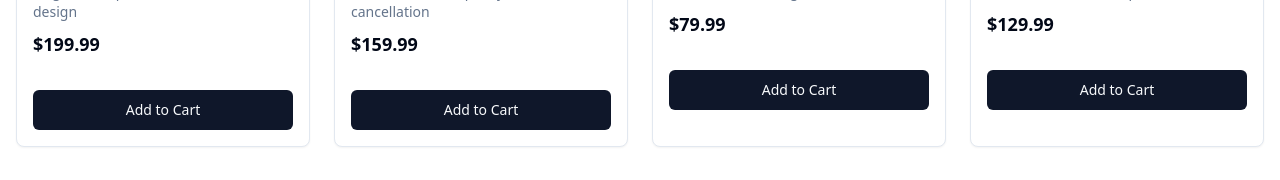
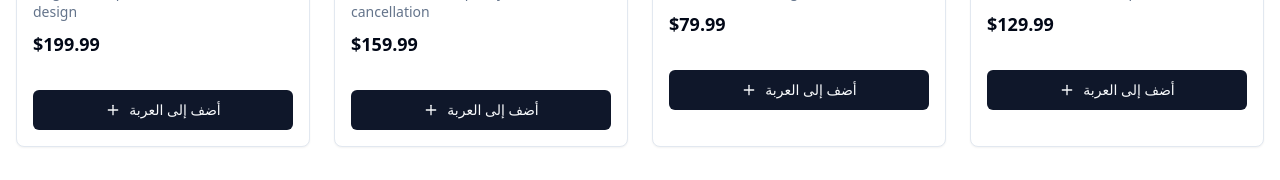
Before and after one commit to aljup/Shop-Ai-New, a React (Vite) app: page / in a window 1280 px wide. Shown: the part 423-603 px from the top of the page. Built offline with nearby package versions, Linux system fonts and the light colour scheme.

Commit message:
Enhance add to cart button
The add to cart button will have new effects.

```diff
--- a/src/components/ProductCard.tsx
+++ b/src/components/ProductCard.tsx
@@ -1,8 +1,11 @@
 
+import { useState } from "react";
 import { Product } from "@/types/product";
 import { Card, CardContent, CardFooter } from "./ui/card";
 import { Button } from "./ui/button";
 import { useCart } from "@/store/cart";
+import { Check, Plus } from "lucide-react";
+import { cn } from "@/lib/utils";
 
 interface ProductCardProps {
   product: Product;
@@ -10,6 +13,17 @@ interface ProductCardProps {
 
 export const ProductCard = ({ product }: ProductCardProps) => {
   const { addItem } = useCart();
+  const [isAdding, setIsAdding] = useState(false);
+
+  const handleAddToCart = () => {
+    setIsAdding(true);
+    addItem({ ...product, quantity: 1 });
+
+    // إعادة تعيين حالة الزر بعد 1.5 ثانية
+    setTimeout(() => {
+      setIsAdding(false);
+    }, 1500);
+  };
 
   return (
     <Card className="overflow-hidden transition-all hover:shadow-lg">
@@ -27,10 +41,29 @@ export const ProductCard = ({ product }: ProductCardProps) => {
       </CardContent>
       <CardFooter className="p-4">
         <Button
-          className="w-full"
-          onClick={() => addItem({ ...product, quantity: 1 })}
+          className={cn(
+            "w-full transition-all duration-300",
+            isAdding && "bg-green-500 hover:bg-green-600"
+          )}
+          onClick={handleAddToCart}
+          disabled={isAdding}
         >
-          Add to Cart
+          <span className={cn(
+            "flex items-center gap-2 transition-all duration-300",
+            isAdding ? "scale-110" : ""
+          )}>
+            {isAdding ? (
+              <>
+                <Check className="h-4 w-4" />
+                تمت الإضافة
+              </>
+            ) : (
+              <>
+                <Plus className="h-4 w-4" />
+                أضف إلى العربة
+              </>
+            )}
+          </span>
         </Button>
       </CardFooter>
     </Card>
```
